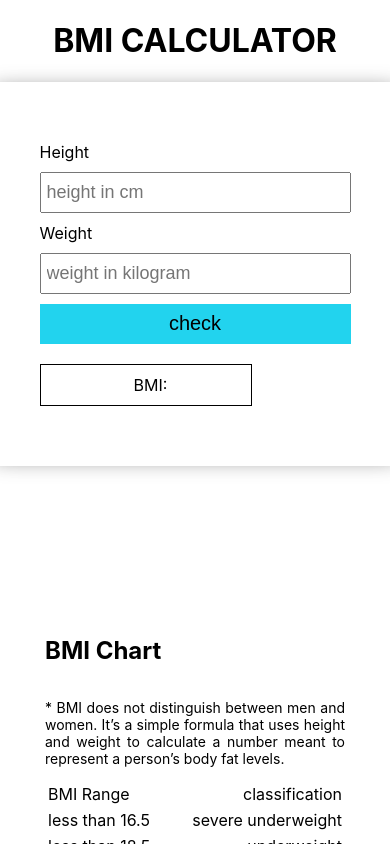
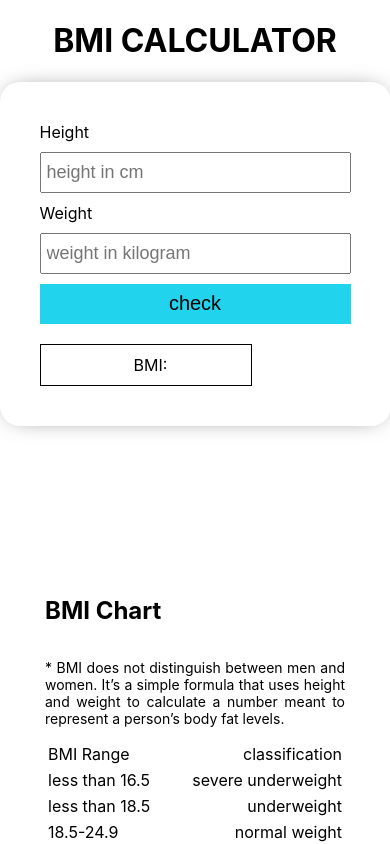
Before and after one commit to RaviPratihast/bmi-calculator, a React (Create React App) app: page / in a window 390 px wide. Shown: the top 844 px of the page. Built offline with nearby package versions, Linux system fonts and the light colour scheme.

Commit message:
Style: padding of form element.

```diff
--- a/src/App.css
+++ b/src/App.css
@@ -85,4 +85,7 @@ footer {
   .bmi-calculator-container {
     flex-direction: column;
   }
+  .bmi-calculator-container>form{
+    padding: 40px;
+  }
 }
```
